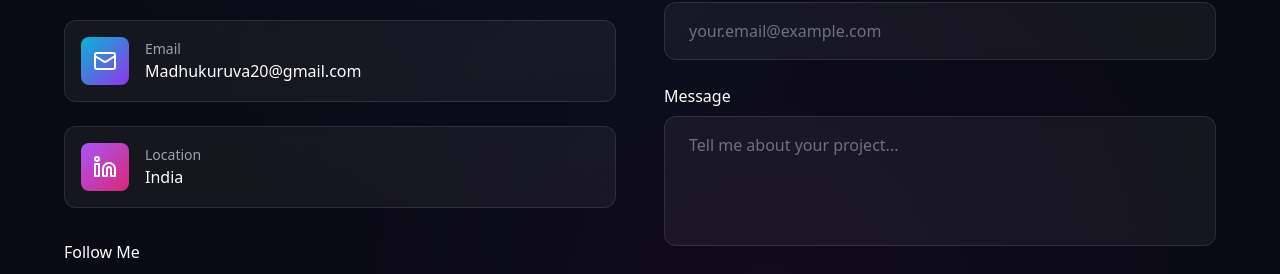
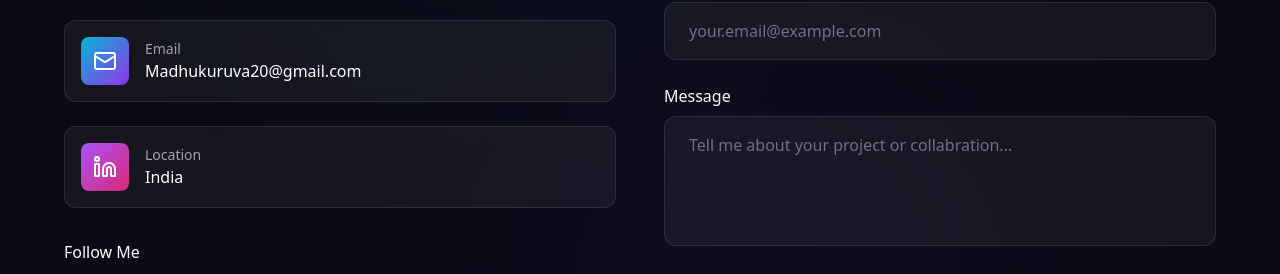
Before and after one commit to Madhu097/madhu_kuruva, a React (Vite) app: page / in a window 1280 px wide. Shown: the part 5140-5414 px from the top of the page. Built offline with nearby package versions, Linux system fonts and the light colour scheme; no server answers.

Commit message:
Added all project files

```diff
--- a/src/components/Contact.tsx
+++ b/src/components/Contact.tsx
@@ -215,7 +215,7 @@ export default function Contact() {
                   required
                   rows={4}
                   className="w-full px-4 sm:px-6 py-3 sm:py-4 bg-white/5 backdrop-blur-sm border border-white/10 rounded-xl text-white placeholder-gray-500 text-sm sm:text-base focus:outline-none focus:border-cyan-500 transition-all duration-300 resize-none"
-                  placeholder="Tell me about your project..."
+                  placeholder="Tell me about your project or collabration..."
                 />
               </div>
 
```
